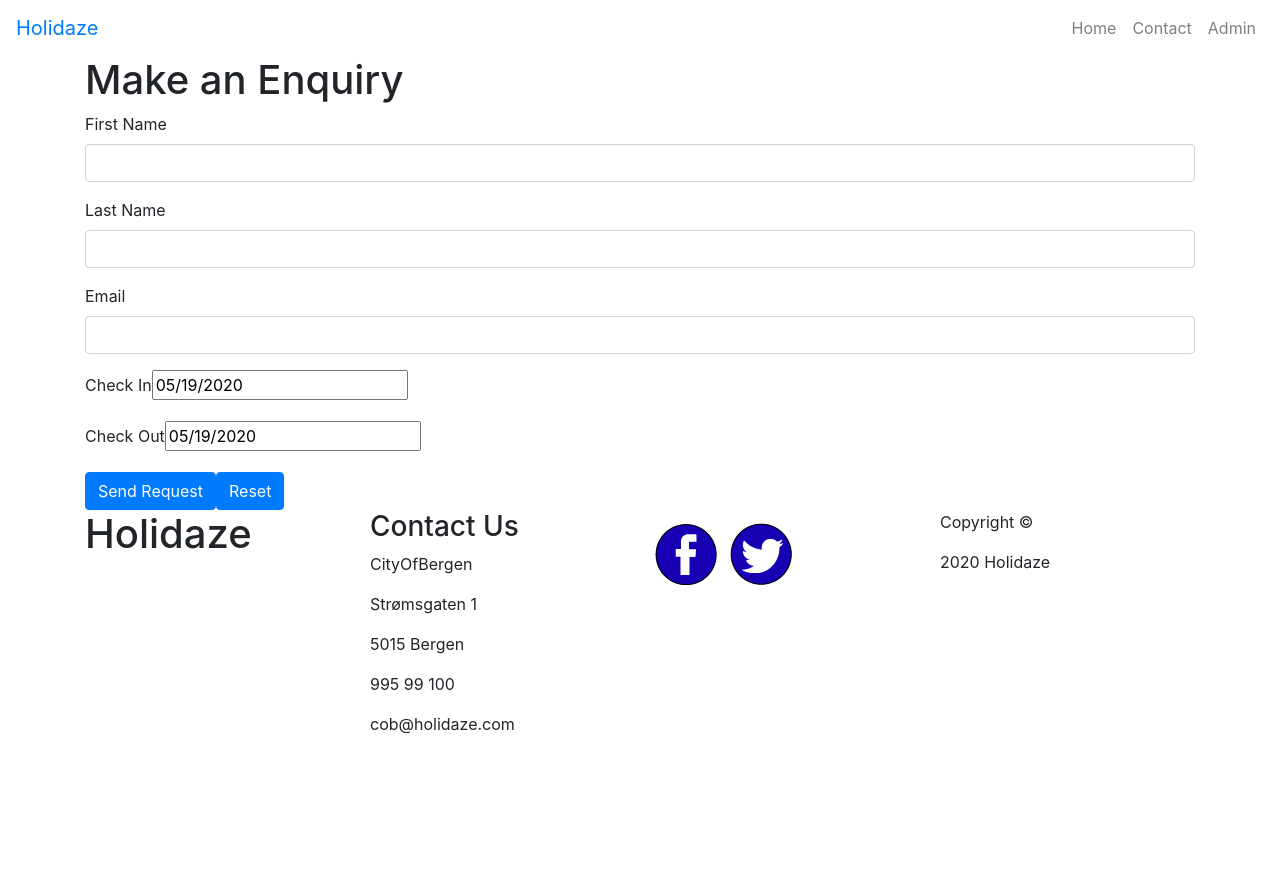
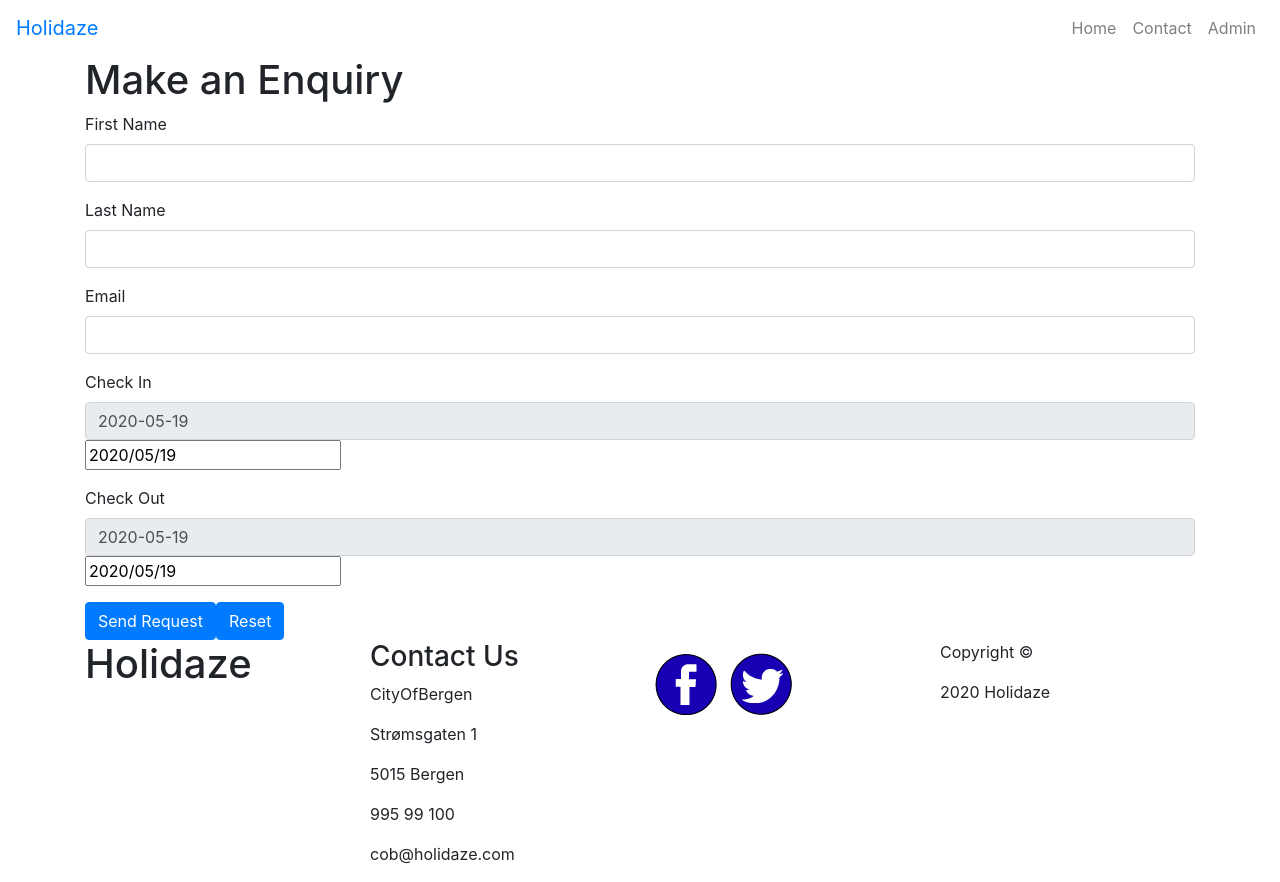
Before and after one commit to ca2roaldsoy/ProjectExam-2, a React (Create React App) app: page /make-enquiries in a window 1280 px wide. Before the commit the page ends 800 px from the top, so only its background shows below. Built offline with nearby package versions, Linux system fonts and the light colour scheme.

Commit message:
post enquiry to admin page

```diff
--- a/src/components/adminSite/viewEnquiries/viewEnquiries.js
+++ b/src/components/adminSite/viewEnquiries/viewEnquiries.js
@@ -1,7 +1,17 @@
-import React from "react";
+import React, { useEffect } from "react";
+import { BASE_URL, FETCH_OPTIONS } from "../../../constants/api";
 
-function viewEnquiries() {
+function ViewEnquiries() {
+  const url = BASE_URL + "enquiries";
+
+  useEffect(() => {
+    fetch(url, FETCH_OPTIONS)
+      .then((response) => response.json())
+      .then((enquiry) => console.log(enquiry))
+      .catch((err) => console.log(err));
+  }, [url]);
+
   return <div>hello</div>;
 }
 
-export default viewEnquiries;
+export default ViewEnquiries;
--- a/src/components/adminSite/viewEnquiries/viewEnquiruesDetails.js
+++ b/src/components/adminSite/viewEnquiries/viewEnquiruesDetails.js
@@ -1,7 +1,7 @@
 import React from "react";
 import Card, { ListGroup, Button } from "react-bootstrap";
 
-function viewEnquiruesDetails() {
+function ViewEnquiruesDetails() {
   return (
     <Card>
       <Card.Title></Card.Title>
@@ -19,4 +19,4 @@ function viewEnquiruesDetails() {
   );
 }
 
-export default viewEnquiruesDetails;
+export default ViewEnquiruesDetails;
--- a/src/components/menu/NavMenu.js
+++ b/src/components/menu/NavMenu.js
@@ -14,7 +14,7 @@ import Contact from "../visitorSite/contact/Contact.js";
 import Admin from "../adminSite/admin/Admin.js";
 import { AdminContext } from "../context/AdminContext";
 import newEstablishment from "../adminSite/newEstablishment/newEstablishment";
-import viewEnquiries from "../adminSite/viewEnquiries/viewEnquiries";
+import ViewEnquiries from "../adminSite/viewEnquiries/ViewEnquiries";
 import ContactMsg from "../adminSite/contactMsg/Messages";
 import Login from "../visitorSite/login/Login";
 import LogOut from "../adminSite/logout/LogOut";
@@ -75,7 +75,7 @@ function NavMenu() {
             <>
               <Route path="/admin" component={Admin} />
               <Route path="/newEstablishment/" component={newEstablishment} />
-              <Route path="/enquiries/" component={viewEnquiries} />
+              <Route path="/enquiries/" component={ViewEnquiries} />
               <Route path="/messages/" component={ContactMsg} />
             </>
           ) : (
--- /dev/null
+++ b/src/components/visitorSite/makeEnquiries/CreateEnquiry.js
@@ -0,0 +1,20 @@
+import React, { useEffect } from "react";
+import { BASE_URL, FETCH_OPTIONS } from "../../../constants/api";
+
+function CreateEnquiry(name, email, establishmentId, checkIn, checkOut) {
+  const url = BASE_URL + "enquiries";
+  const data = { name, email, establishmentId, checkIn, checkOut };
+
+  const options = { FETCH_OPTIONS, method: "POST", body: JSON.stringify(data) };
+
+  useEffect(() => {
+    fetch(url, options)
+      .then((response) => response.json)
+      .then((enquiry) => console.log(enquiry))
+      .catch((err) => console.log(err));
+  }, [url, options]);
+
+  return <div></div>;
+}
+
+export default CreateEnquiry;
--- a/src/components/visitorSite/makeEnquiries/EnquiryForm.js
+++ b/src/components/visitorSite/makeEnquiries/EnquiryForm.js
@@ -6,6 +6,8 @@ import Form from "react-bootstrap/Form";
 import Validated from "./Validated";
 import DatePicker from "react-datepicker";
 import CheckDate from "./CheckDate";
+import CreateEnquiry from "./CreateEnquiry";
+import { v4 as uuidv4 } from "uuid";
 
 // validate input fields
 const schema = yup.object().shape({
@@ -17,7 +19,7 @@ const schema = yup.object().shape({
     .email("Please enter a valid emai"),
 });
 
-function ContactForm() {
+function EnquiryForm() {
   const [validated, setValidated] = useState(false);
   const [checkIn, setCheckIn] = useState(new Date());
   const [checkOut, setCheckOut] = useState(new Date());
@@ -30,6 +32,15 @@ function ContactForm() {
     console.log("data", data);
 
     setValidated(true);
+    return (
+      <CreateEnquiry
+        name={data.name}
+        email={data.email}
+        establishmentId={uuidv4()}
+        checkIn={data.checkIn}
+        checkOut={data.checkout}
+      />
+    );
   }
 
   // reset form
@@ -62,17 +73,33 @@ function ContactForm() {
 
         <Form.Group>
           <Form.Label>Check In</Form.Label>
+          <Form.Control
+            type="text"
+            name="checkIn"
+            ref={register}
+            value={checkIn.toISOString().slice(0, 10)}
+            readOnly
+          />
           <DatePicker
             selected={checkIn}
             onChange={(date) => setCheckIn(date)}
+            dateFormat="yyyy/MM/dd"
           />
         </Form.Group>
 
         <Form.Group>
           <Form.Label>Check Out</Form.Label>
+          <Form.Control
+            type="text"
+            name="checkOut"
+            ref={register}
+            value={checkOut.toISOString().slice(0, 10)}
+            readOnly
+          />
           <DatePicker
             selected={checkOut}
             onChange={(date) => setCheckOut(date)}
+            dateFormat="yyyy/MM/dd"
           />
         </Form.Group>
 
@@ -87,4 +114,4 @@ function ContactForm() {
   );
 }
 
-export default ContactForm;
+export default EnquiryForm;
```
